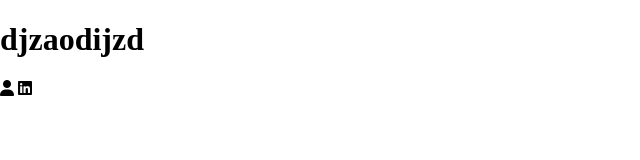
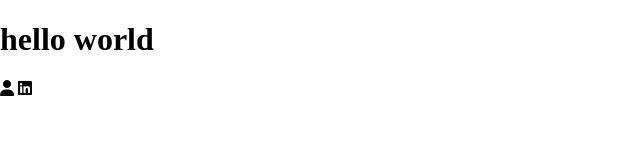
Before and after one commit to hamzanajem/template-test, a plain HTML site: page index.html in a window 1280 px wide. Shown: the whole page, without its empty margins (0-640 px from the left). Drawn offline with Linux system fonts and the light colour scheme.

Commit message:
hello world

```diff
--- a/index.html
+++ b/index.html
@@ -11,7 +11,7 @@
 
 </head>
 <body>
-    <h1>djzaodijzd</h1>
+    <h1>hello world</h1>
     <i class="fa-solid fa-user"></i>
     <i class="fa-brands fa-linkedin"></i>
    <script src="index.js"></script>
```
